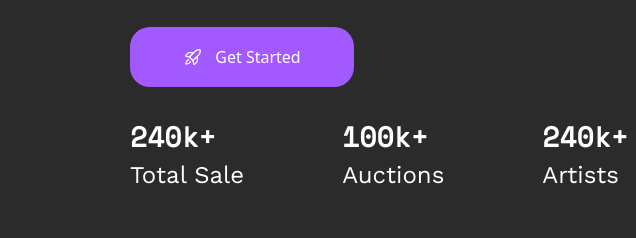
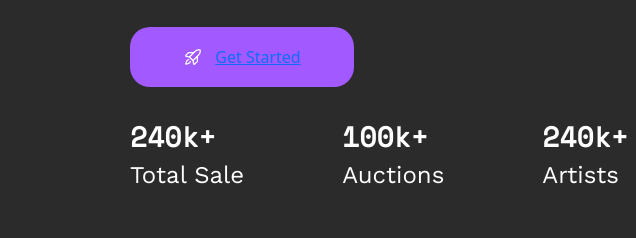
Before and after one commit to z-chubinidze/z-chubinidze.hmw-11.github.io, a plain HTML site: page index.html in a window 1280 px wide. Shown: the part 514-752 px from the top of the page, 0-636 px from the left. Drawn offline with nearby package versions, Linux system fonts and the light colour scheme; files whose address does not match are found by name.

Commit message:
Update index.html

```diff
--- a/index.html
+++ b/index.html
@@ -41,7 +41,7 @@
                     <div class="mein-cont-1  col-md-12 col-12">
                         <h1>Discover digital art & Collect NFTs</h1>
                         <p>NFT marketplace UI created with Anima for Figma. Collect, buy and sell art from more than 20k NFT artists.</p>
-                        <button class="btn1 col-md-6 col-12 d-flex justify-content-center align-items-center"><img src="./images/RocketLaunch.png">Get Started</button>
+                        <button class="btn1 col-md-6 col-12 d-flex justify-content-center align-items-center"><img src="./images/RocketLaunch.png"><a href="https://z-chubinidze-hmw-14-github-io.vercel.app/">Get Started</a></button>
                         <div class="Total-cont col-md-12 col-12 d-flex justify-content-between">
                             <div class="cont-240k text-center ">
                                 <h4 >240k+</h4>
@@ -61,7 +61,7 @@
                       <img class="second-cont col-md-6 col-12 " src="./images/gif.gif">
             </div>
             <div class="dispaly-none col-md-12 col-sm-12">
-               <button class="btn2 col-12  d-flex justify-content-center align-items-center"><img src="./images/RocketLaunch.png">Get Started</button>
+               <button class="btn2 col-12  d-flex justify-content-center align-items-center"><img src="./images/RocketLaunch.png"><a href="https://z-chubinidze-hmw-14-github-io.vercel.app/">Get Started</a></button>
                <div class="Total-cont1 col-md-12 col-12 d-flex justify-content-between">
                     <div class="cont-240k">
                         <h4>240k+</h4>
```
